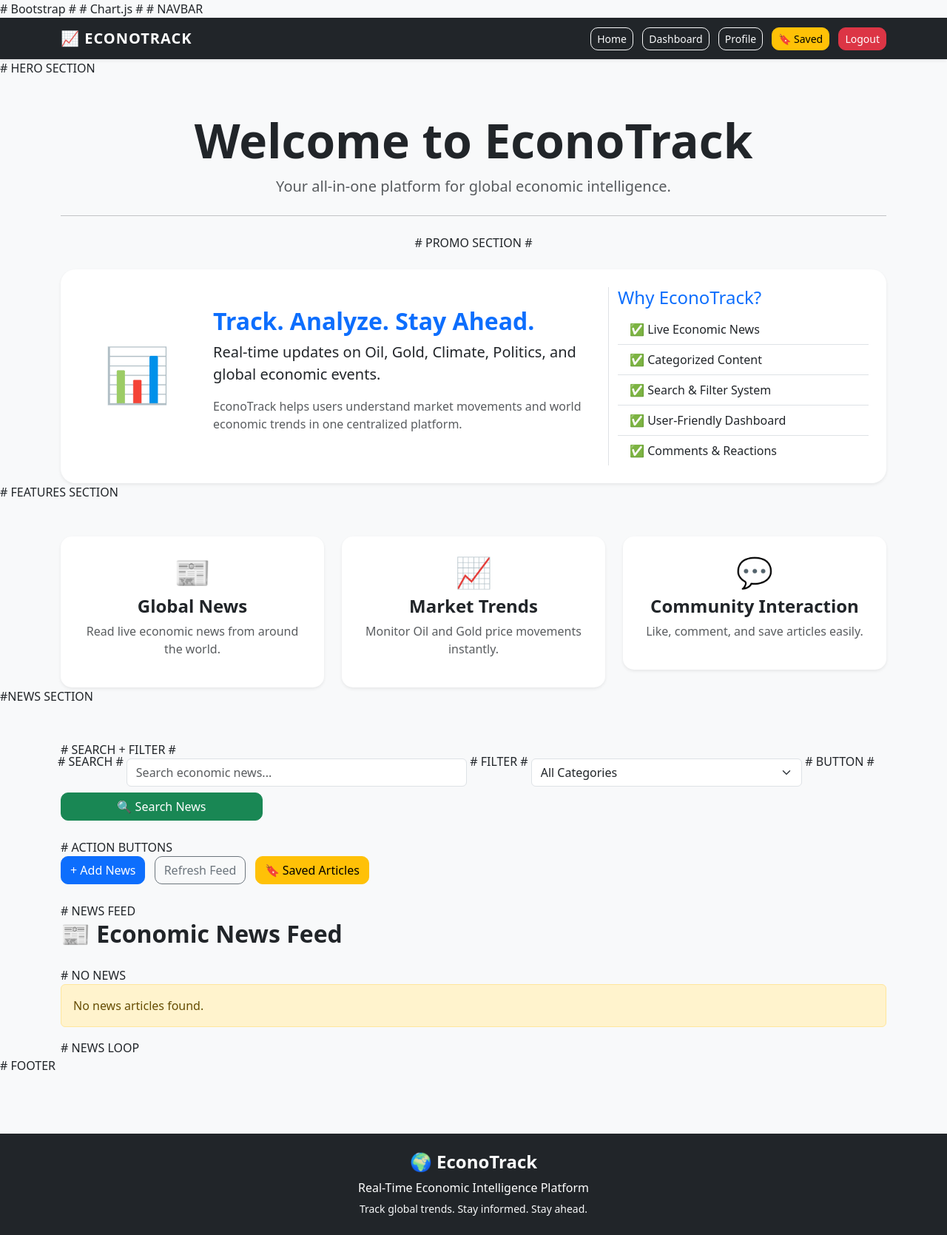
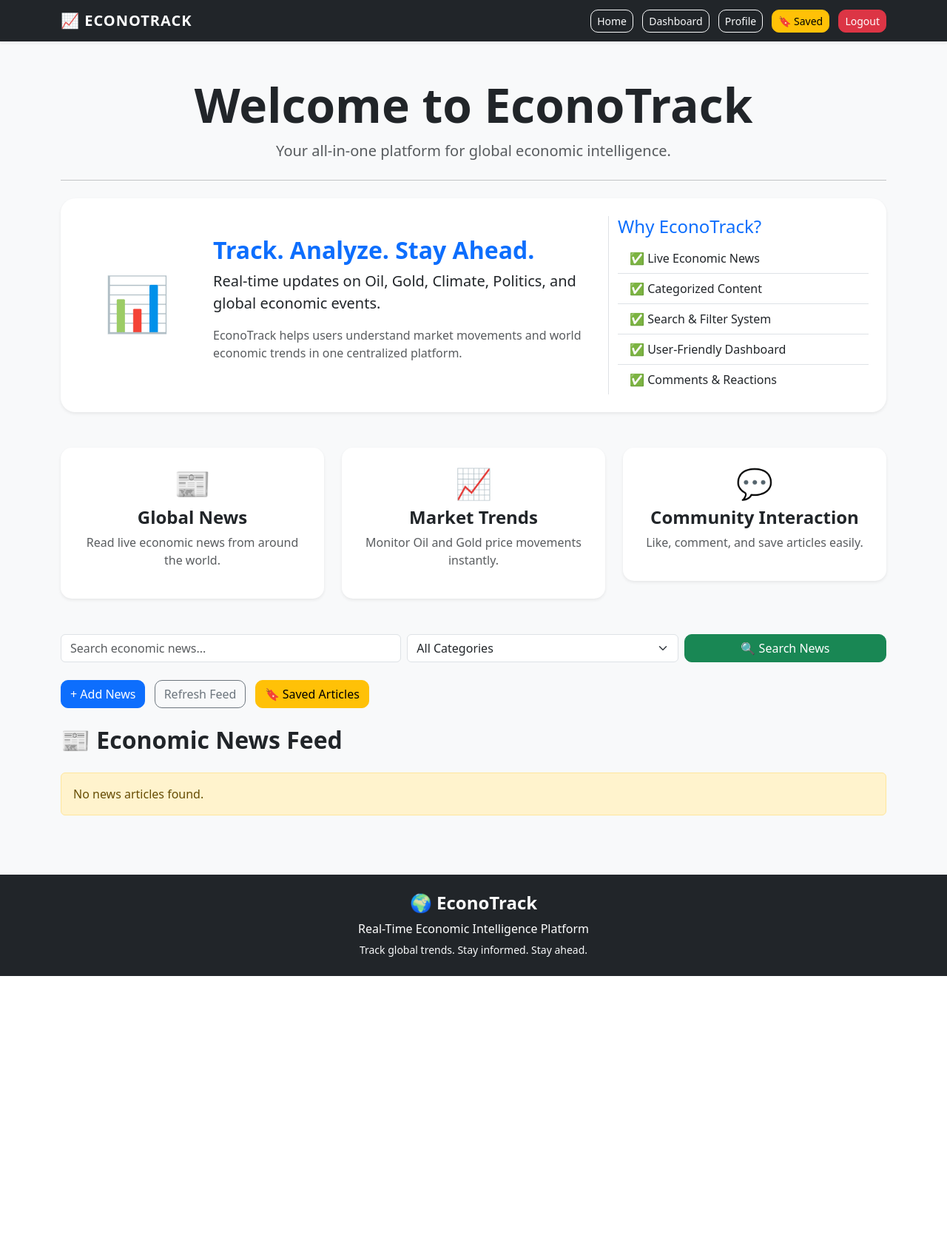
Before and after one commit to janeeswar/Git-exercise-G089, a Flask app: page / in a window 1280 px wide. Shown: the whole page at 74% size. After the commit the page ends 1319 px from the top, so only its background shows below. Run offline with Flask 3, Linux system fonts and the light colour scheme; data that the repository does not hold is empty.

Commit message:
Added comments, likes, bookmarks, and UI improvements

```diff
--- a/econotrack/Templates/index.html
+++ b/econotrack/Templates/index.html
@@ -6,10 +6,10 @@
     <meta name="viewport" content="width=device-width, initial-scale=1.0">
     <title>EconoTrack | Global Trends</title>
 
-    # Bootstrap #
+    <!-- Bootstrap -->
     <link href="https://cdn.jsdelivr.net/npm/bootstrap@5.3.0/dist/css/bootstrap.min.css" rel="stylesheet">
 
-    # Chart.js #
+    <!-- Chart.js -->
     <script src="https://cdn.jsdelivr.net/npm/chart.js"></script>
 
     <style>
@@ -59,7 +59,7 @@
 
 <body>
 
-    # NAVBAR
+    <!-- NAVBAR -->
     <nav class="navbar navbar-expand-lg navbar-dark bg-dark shadow-sm">
 
         <div class="container">
@@ -97,7 +97,7 @@
     </nav>
 
 
-    # HERO SECTION
+    <!-- HERO SECTION -->
     <div class="container mt-5 text-center">
 
         <h1 class="display-3 fw-bold">
@@ -111,7 +111,7 @@
         <hr class="my-4">
 
 
-        # PROMO SECTION #
+        <!-- PROMO SECTION -->
         <div class="card shadow-sm border-0 p-4 mt-4 bg-white hero-box">
 
             <div class="row align-items-center">
@@ -179,7 +179,7 @@
     </div>
 
 
-    # FEATURES SECTION
+    <!-- FEATURES SECTION -->
     <div class="container mt-5">
 
         <div class="row g-4">
@@ -243,15 +243,15 @@
     </div>
 
 
-    #NEWS SECTION
+    <!-- NEWS SECTION -->
     <div class="container mt-5">
 
-         # SEARCH + FILTER #
+        <!-- SEARCH + FILTER -->
         <form method="GET" class="mb-4">
 
             <div class="row g-2">
 
-                # SEARCH #
+                <!-- SEARCH -->
                 <div class="col-md-5">
 
                     <input type="text"
@@ -262,7 +262,7 @@
 
                 </div>
 
-                 # FILTER #
+                <!-- FILTER -->
                 <div class="col-md-4">
 
                     <select name="category" class="form-select">
@@ -278,7 +278,7 @@
 
                 </div>
 
-                # BUTTON #
+                <!-- BUTTON -->
                 <div class="col-md-3">
 
                     <button type="submit"
@@ -295,7 +295,7 @@
         </form>
 
 
-        # ACTION BUTTONS
+        <!-- ACTION BUTTONS -->
         <div class="mb-4">
 
             <a href="/add" class="btn btn-primary me-2">
@@ -313,13 +313,13 @@
         </div>
 
 
-        # NEWS FEED
+        <!-- NEWS FEED -->
         <h2 class="mb-4 fw-bold">
             📰 Economic News Feed
         </h2>
 
 
-        # NO NEWS
+        <!-- NO NEWS -->
         {% if categorized|length == 0 %}
 
             <div class="alert alert-warning">
@@ -331,7 +331,7 @@
         {% endif %}
 
 
-        # NEWS LOOP
+        <!-- NEWS LOOP -->
         {% for category, items in categorized.items() %}
 
             <div class="mt-5">
@@ -405,7 +405,7 @@
     </div>
 
 
-    # FOOTER
+    <!-- FOOTER -->
     <footer class="bg-dark text-white text-center p-4">
 
         <h4 class="fw-bold">
```
